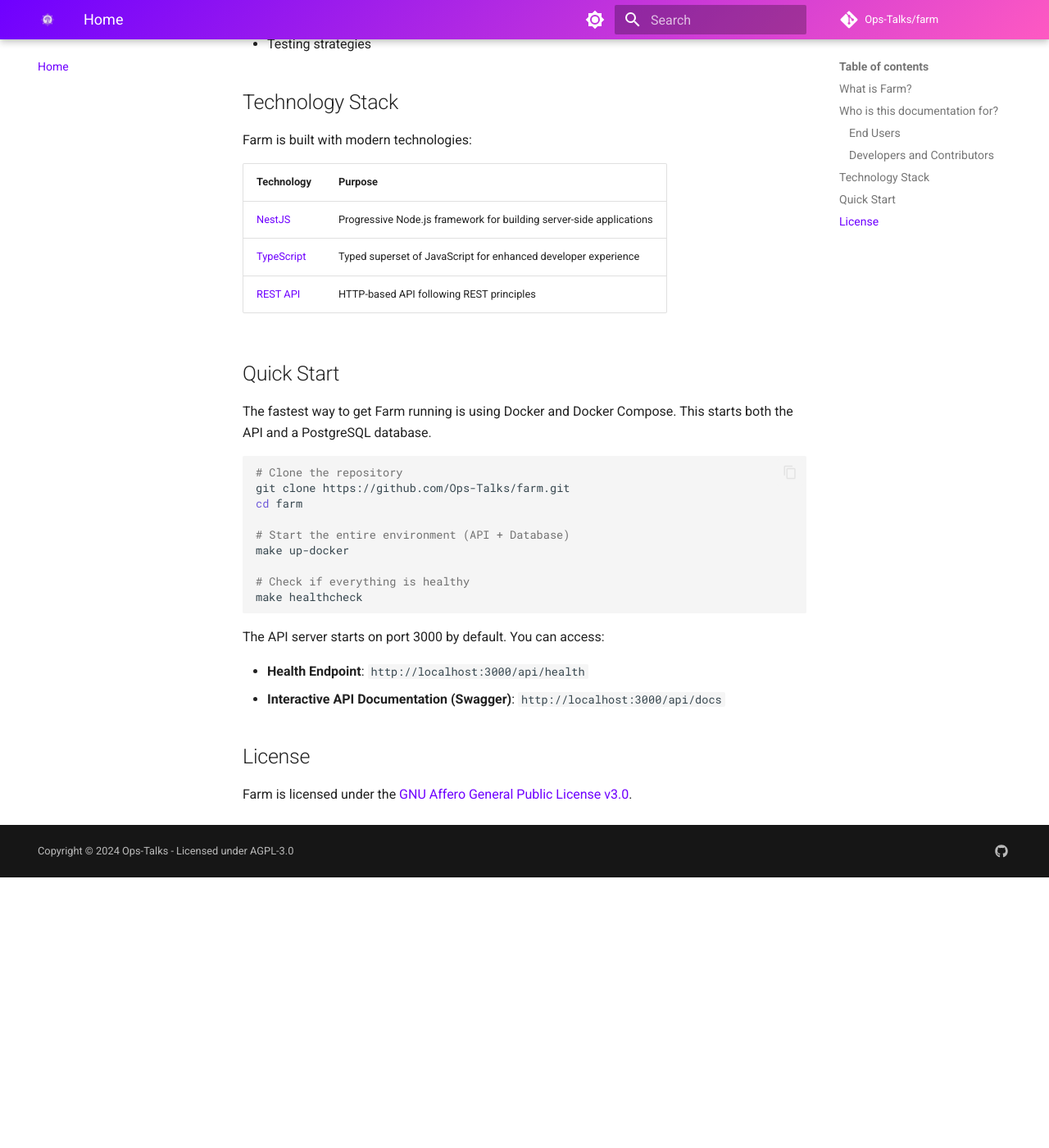
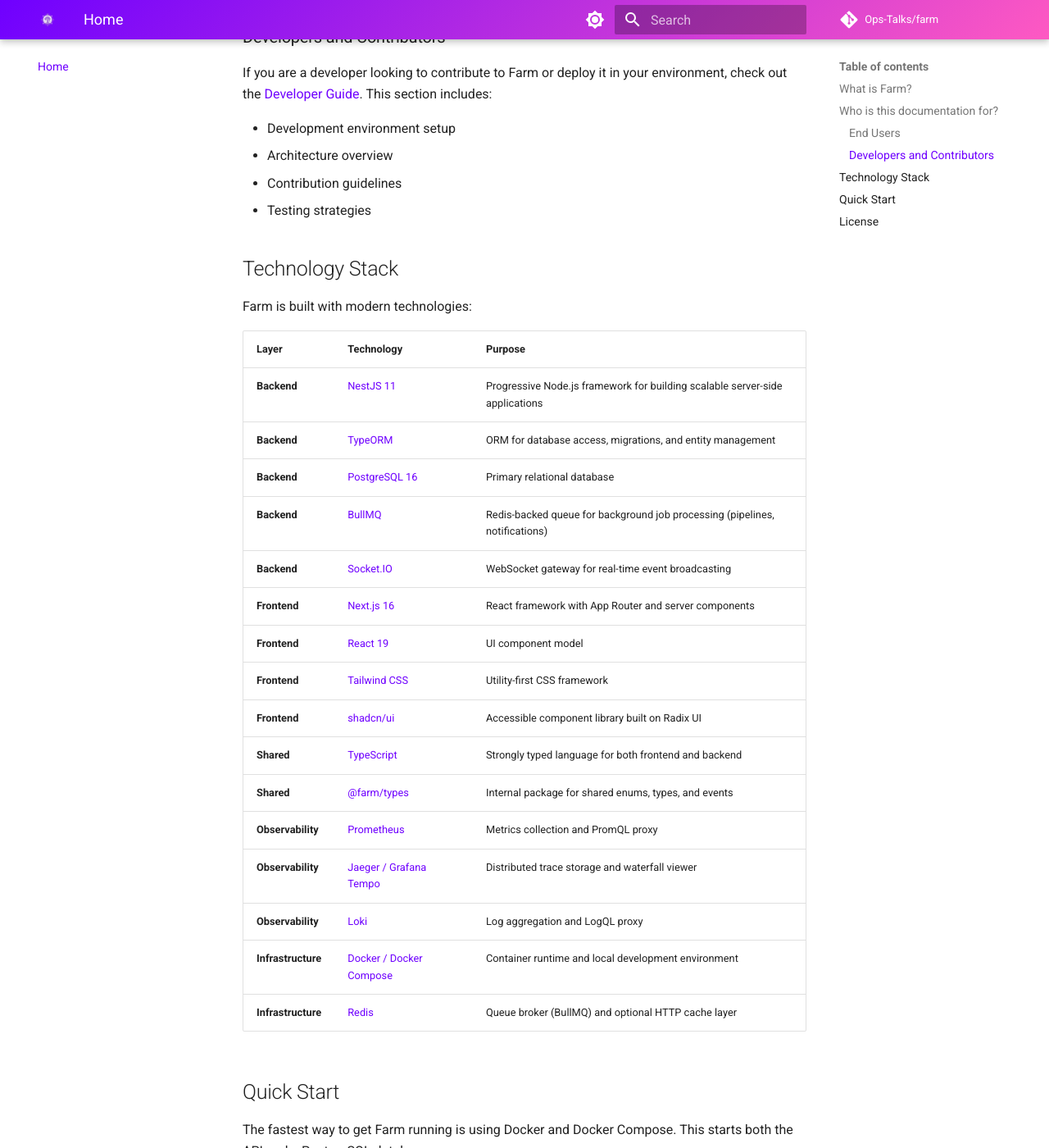
Before and after one commit to Ops-Talks/farm, an MkDocs documentation site: the page built from docs/index.md, in a window 1280 px wide and 1400 px high, scrolled down 1831 px. Shown: the whole window at 82% size. Built offline with MkDocs 1.6.1 and Material for MkDocs 9.7.7, drawn with Linux system fonts in a browser that asks for light colours; comment, search, counter and statistics services are not loaded; before the commit the page ends 2901 px from its top, so only the background shows below that; some of the changed text lies outside the part shown.

Commit message:
chore: Update index docs

```diff
--- a/docs/index.md
+++ b/docs/index.md
@@ -12,7 +12,10 @@
 
 - **Track Software Components**: Maintain a unified catalog of all software components including services, libraries, APIs, and websites
 - **Manage Documentation**: Associate technical documentation with each component for easy discovery and maintenance
-- **Handle Authentication**: Manage user access with role-based authentication
+- **Handle Authentication**: Manage user access with role-based authentication and multi-tenant organization support
+- **Observe Systems**: Monitor metrics, traces, and logs from a unified hub with native PromQL, Jaeger, and Loki integration
+- **Run Pipelines**: Define and execute multi-stage pipelines with real-time log streaming via WebSocket
+- **Manage Alerting**: Create and manage PromQL-based alerting rules linked to catalog components or environments
 - **Discover and Understand**: Provide visibility into the software ecosystem within your organization
 
 ## Who is this documentation for?
@@ -41,11 +44,24 @@
 
 Farm is built with modern technologies:
 
-| Technology | Purpose |
-|------------|---------|
-| [NestJS](https://docs.nestjs.com) | Progressive Node.js framework for building server-side applications |
-| [TypeScript](https://www.typescriptlang.org/) | Typed superset of JavaScript for enhanced developer experience |
-| [REST API](https://www.w3.org/TR/2004/NOTE-ws-arch-20040211/#relwwwrest) | HTTP-based API following REST principles |
+| Layer | Technology | Purpose |
+|---|---|---|
+| **Backend** | [NestJS 11](https://docs.nestjs.com) | Progressive Node.js framework for building scalable server-side applications |
+| **Backend** | [TypeORM](https://typeorm.io) | ORM for database access, migrations, and entity management |
+| **Backend** | [PostgreSQL 16](https://www.postgresql.org) | Primary relational database |
+| **Backend** | [BullMQ](https://docs.bullmq.io) | Redis-backed queue for background job processing (pipelines, notifications) |
+| **Backend** | [Socket.IO](https://socket.io) | WebSocket gateway for real-time event broadcasting |
+| **Frontend** | [Next.js 16](https://nextjs.org) | React framework with App Router and server components |
+| **Frontend** | [React 19](https://react.dev) | UI component model |
+| **Frontend** | [Tailwind CSS](https://tailwindcss.com) | Utility-first CSS framework |
+| **Frontend** | [shadcn/ui](https://ui.shadcn.com) | Accessible component library built on Radix UI |
+| **Shared** | [TypeScript](https://www.typescriptlang.org) | Strongly typed language for both frontend and backend |
+| **Shared** | [@farm/types](https://github.com/Ops-Talks/farm) | Internal package for shared enums, types, and events |
+| **Observability** | [Prometheus](https://prometheus.io) | Metrics collection and PromQL proxy |
+| **Observability** | [Jaeger / Grafana Tempo](https://www.jaegertracing.io) | Distributed trace storage and waterfall viewer |
+| **Observability** | [Loki](https://grafana.com/oss/loki) | Log aggregation and LogQL proxy |
+| **Infrastructure** | [Docker / Docker Compose](https://docs.docker.com) | Container runtime and local development environment |
+| **Infrastructure** | [Redis](https://redis.io) | Queue broker (BullMQ) and optional HTTP cache layer |
 
 ## Quick Start
 
```
